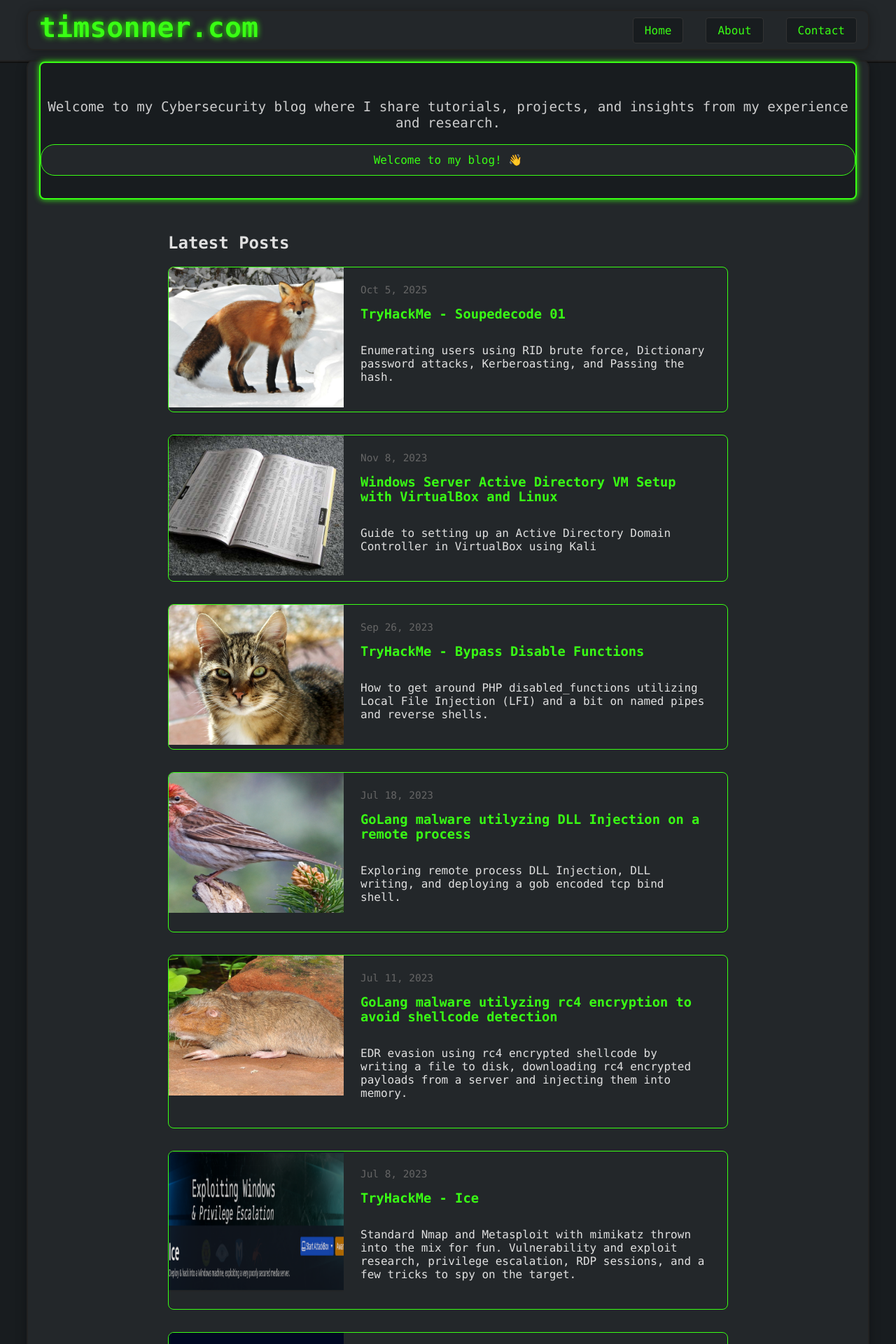
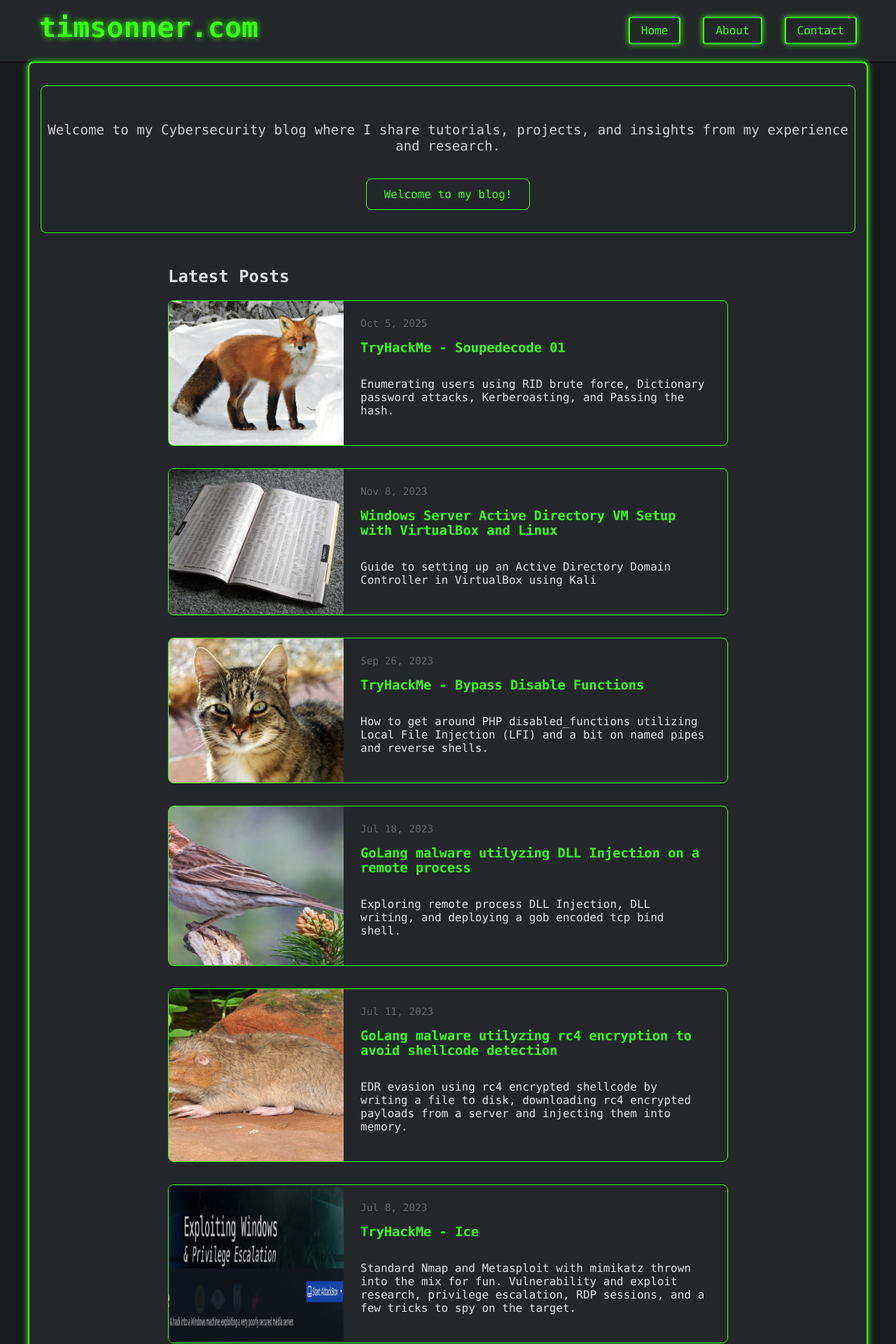
Before and after one commit to timsonner/timsonner.github.io, a Jekyll site: the page built from index.html, in a window 1280 px wide. Shown: the top 1920 px of the page at 70% size. Built offline with Jekyll 4.4.1, drawn with Linux system fonts in a browser that asks for light colours.

Commit message:
updated footer and header, button color, ipapi.co data display syntax, unrounded border of ip data, fixed image scaling on blog posts. Attempted seo/ site link with config.yaml

```diff
--- a/_config.yml
+++ b/_config.yml
@@ -7,6 +7,9 @@
 author:
   name: Tim Sonner
   email: tim@timsonner.com
+
+# Default social image
+image: /assets/images/hero-image-1240x620.jpg
 
 # Build settings
 markdown: kramdown
--- a/_includes/footer.html
+++ b/_includes/footer.html
@@ -3,23 +3,9 @@
 
   <div class="wrapper">
 
-    <h2 class="footer-heading">{{ site.title | escape }}</h2>
+    <h2 class="footer-heading"><a href="{{ "/" | relative_url }}">{{ site.title | escape }}</a></h2>
 
     <div class="footer-col-wrapper">
-      <div class="footer-col footer-col-1">
-        <!-- <ul class="contact-list">
-          <li class="p-name">
-            {%- if site.author -%}
-              {{ site.author.name | escape }}
-            {%- else -%}
-              {{ site.title | escape }}
-            {%- endif -%}
-            </li>
-        </ul> -->
-        <a class="page-link" href="{{ "/" | relative_url }}">Home</a>
-
-      </div>
-
       <div class="footer-col footer-col-2">
         {%- include social.html -%}
       </div>
--- a/_includes/head.html
+++ b/_includes/head.html
@@ -3,6 +3,10 @@
   <meta http-equiv="X-UA-Compatible" content="IE=edge">
   <meta name="viewport" content="width=device-width, initial-scale=1">
   {%- seo -%}
+  {% if page.featured_image %}
+    <meta property="og:image" content="{{ page.featured_image | absolute_url }}" />
+    <meta name="twitter:image" content="{{ page.featured_image | absolute_url }}" />
+  {% endif %}
   <link rel="stylesheet" href="{{ "/assets/main.css" | relative_url }}">
   <link rel="stylesheet" href="{{ "/assets/syntax-highlighting.css" | relative_url }}">
   {%- feed_meta -%}
--- a/assets/main.scss
+++ b/assets/main.scss
@@ -29,9 +29,14 @@
   max-width: 1200px;
   margin: 0 auto;
   padding: 0 1rem;
+}
+
+.page-content .wrapper {
   background: #23272a;
   border-radius: 8px;
-  box-shadow: 0 0 0 2px #222, 0 2px 16px rgba(0,0,0,0.4);
+  padding: 2rem 1rem;
+  border: 2px solid #39ff14;
+  box-shadow: 0 0 8px #39ff14;
 }
 
 /* Header styles */
@@ -79,16 +84,25 @@
 .site-footer {
   background: #23272a;
   padding: 2rem 0;
-  margin-top: 3rem;
+  margin-top: 0;
   border-top: 2px solid #222;
   color: #39ff14;
   font-family: inherit;
+  text-align: center;
+}
+
+.footer-heading {
+  margin-bottom: 1.5rem;
+  font-size: 1.2rem;
+  letter-spacing: 2px;
 }
 
 .footer-col-wrapper {
-  display: grid;
-  grid-template-columns: repeat(auto-fit, minmax(250px, 1fr));
-  gap: 2rem;
+  display: flex;
+  flex-direction: column;
+  justify-content: center;
+  align-items: center;
+  gap: 1.5rem;
 }
 
 /* Footer social media styling */
@@ -137,6 +151,8 @@
   border-radius: 8px;
   overflow: hidden;
   box-shadow: 0 4px 12px rgba(0,0,0,0.1);
+  border: 1px solid #39ff14;
+  background-color: #181c1f;
 }
 
 .post-featured-image img {
@@ -213,12 +229,11 @@
 .hero-section {
   text-align: center;
   padding: 2rem 0;
-  background: #181c1f;
+  background: #23272a;
   color: #39ff14;
   margin-bottom: 3rem;
   border-radius: 8px;
-  border: 2px solid #39ff14;
-  box-shadow: 0 0 8px #39ff14;
+  border: 1px solid #39ff14;
 }
 
 .site-title {
@@ -252,8 +267,15 @@
 
 .post-image {
   flex: 0 0 250px;
-  height: 200px;
+  min-height: 200px;
   overflow: hidden;
+  background-color: #181c1f;
+}
+
+.post-image a {
+  display: block;
+  width: 100%;
+  height: 100%;
 }
 
 .post-image img {
@@ -304,8 +326,9 @@
   padding: 0.5rem 1rem;
   border-radius: 4px;
   transition: all 0.3s ease;
-  background: #181c1f;
-  border: 1px solid #333;
+  background: #23272a;
+  border: 2px solid #39ff14;
+  box-shadow: 0 0 8px #39ff14;
 }
 .page-link:hover {
   color: #181c1f;
@@ -423,10 +446,11 @@
   margin-top: 1rem;
   padding: 0.75rem 1.5rem;
   background: #23272a;
-  border-radius: 20px;
+  border-radius: 8px;
   border: 1px solid #39ff14;
   color: #39ff14;
   font-family: inherit;
+  display: inline-block;
 }
 
 #visitor-greeting {
--- a/index.html
+++ b/index.html
@@ -53,14 +53,14 @@
     if (data.ip && data.city && data.region) {
       const location = `${data.city}, ${data.region}`;
 
-      greetingElement.innerHTML = `Welcome ${data.ip} from ${location}! 🌍 - courtesy of <a href="https://ipapi.co/json/">ipapi.co</a>`;
+      greetingElement.innerHTML = `Visitor: ${data.ip} | Location: ${location} | Data: <a href="https://ipapi.co" target="_blank">ipapi.co</a>`;
 
     } else {
-      greetingElement.innerHTML = 'Welcome, visitor! 👋';
+      greetingElement.innerHTML = 'Welcome, visitor!';
     }
   } catch (error) {
     console.log('Could not fetch visitor info:', error);
-    greetingElement.innerHTML = 'Welcome to my blog! 👋';
+    greetingElement.innerHTML = 'Welcome to my blog!';
   }
 }
 
```
